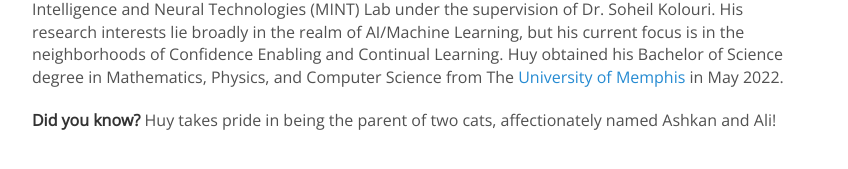
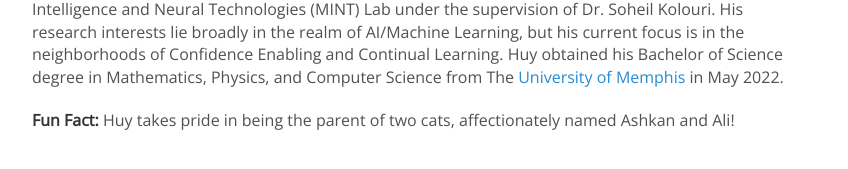
Before and after one commit to naqibUVa/nsp.github.io, a Jekyll site: the page built from _people/Huy_Tran.md, in a window 1280 px wide. Shown: the part 573-742 px from the top of the page, without its empty margins (223-1071 px from the left). Built offline with Jekyll 4.4.1, drawn with Linux system fonts in a browser that asks for light colours; nearby versions of some CDN libraries; comment, search, counter and statistics services are not loaded.

Commit message:
Update Huy_Tran.md

```diff
--- a/_people/Huy_Tran.md
+++ b/_people/Huy_Tran.md
@@ -13,4 +13,4 @@ _Graduate Student_<br>
 
 [Huy Tran](https://huytranirl.github.io/) is a computer science Ph.D. student at Vanderbilt University, doing research in Machine Intelligence and Neural Technologies (MINT) Lab under the supervision of Dr. Soheil Kolouri. His research interests lie broadly in the realm of AI/Machine Learning, but his current focus is in the neighborhoods of Confidence Enabling and Continual Learning. Huy obtained his Bachelor of Science degree in Mathematics, Physics, and Computer Science from The [University of Memphis](https://www.memphis.edu/index.php) in May 2022.
 
-**Did you know?** Huy takes pride in being the parent of two cats, affectionately named Ashkan and Ali!
+**Fun Fact:** Huy takes pride in being the parent of two cats, affectionately named Ashkan and Ali!
```
